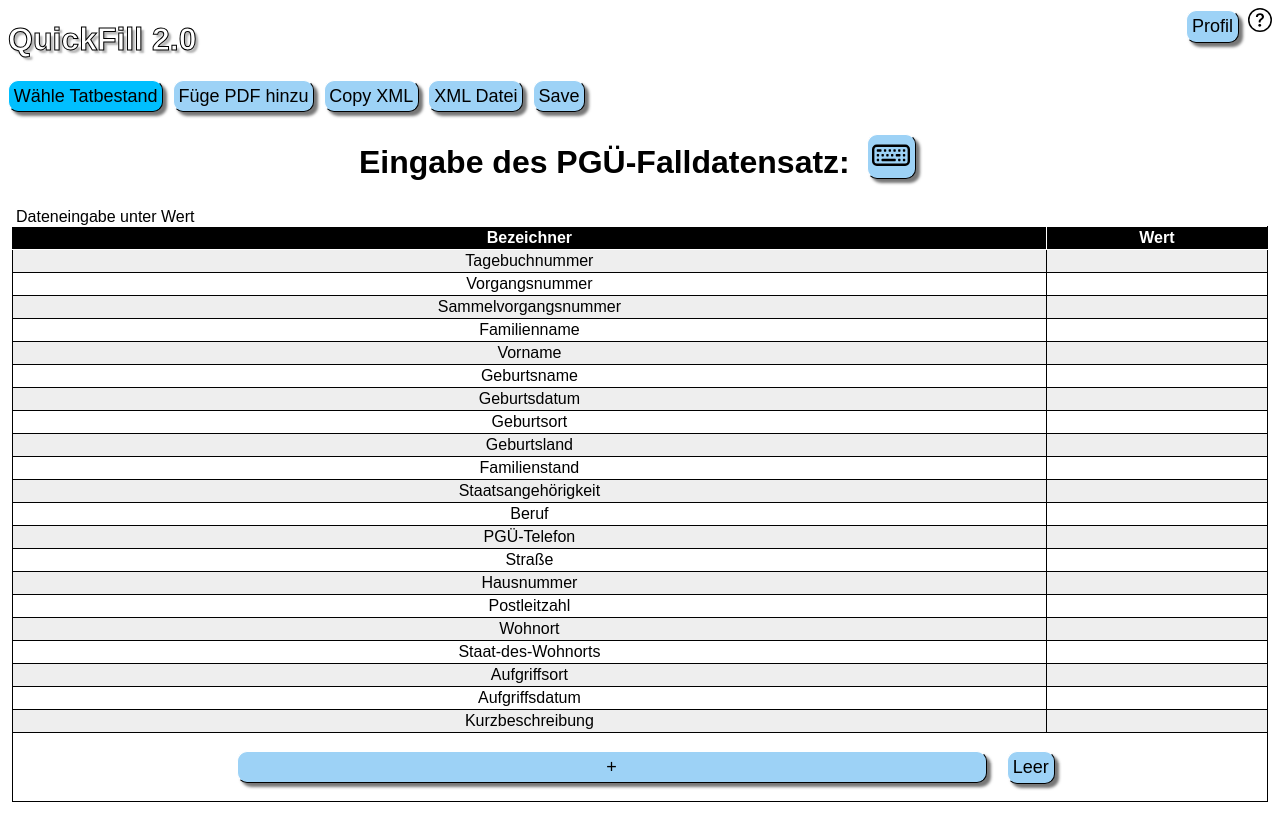
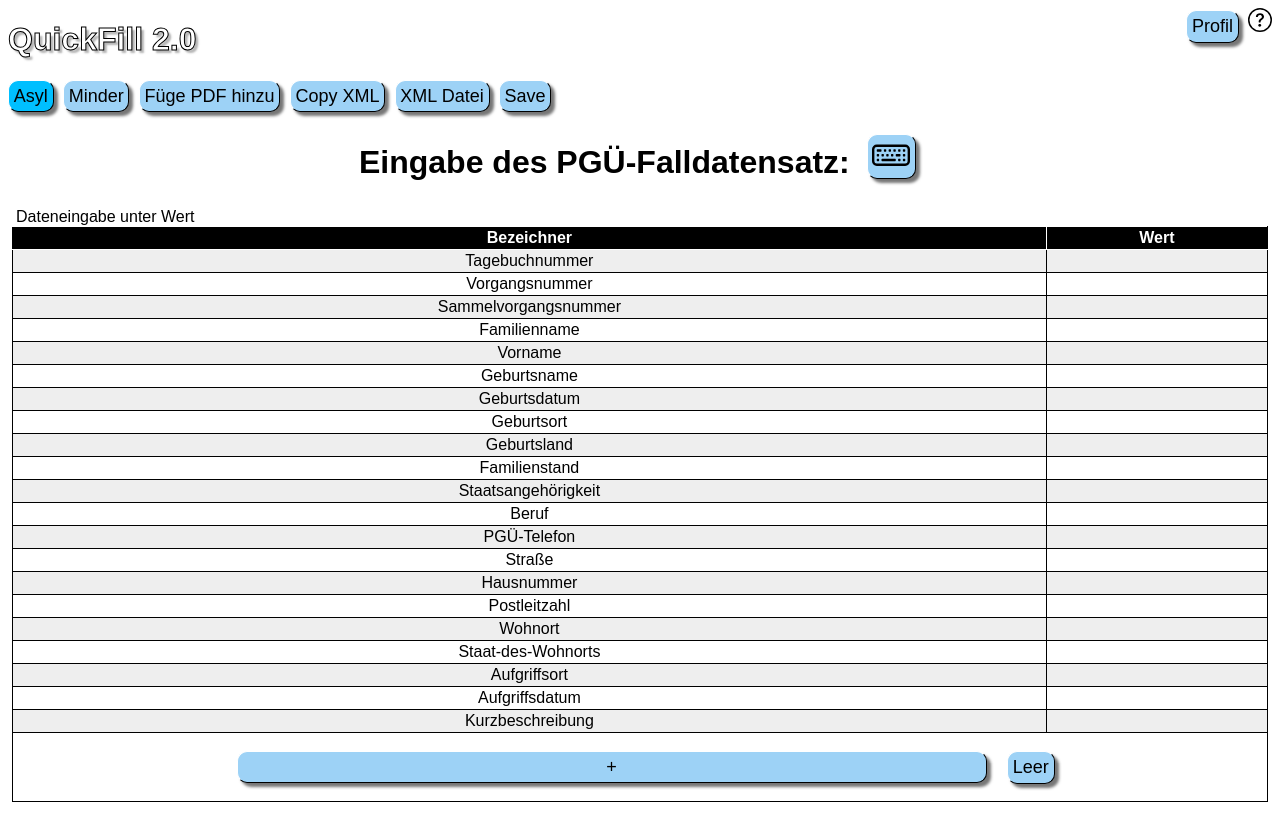
Before and after one commit to SKaul94/quick-fill-20, a website with bundled scripts: page index.html in a window 1280 px wide. Built offline with nearby package versions, Linux system fonts and the light colour scheme.

Commit message:
use multiple open buttons

```diff
--- a/index.html
+++ b/index.html
@@ -77,7 +77,11 @@
 </div>
 
   <!-- Buttons in the app view have class app -->
-  <button class="open app" title="Verzeichnis mit mehreren PDF öffnen">Wähle Tatbestand</button>
+  <!--
+    <button class="open app" title="Verzeichnis mit mehreren PDF öffnen" data-remember="Tatbestand">Wähle Tatbestand</button>
+  -->
+  <button class="open app" title="Verzeichnis mit mehreren PDF öffnen" data-remember="Asyl">Asyl</button>
+  <button class="open app" title="Verzeichnis mit mehreren PDF öffnen" data-remember="Minder">Minder</button>
   <button class="file_chooser app" title="Einzelnes PDF öffnen">Füge PDF hinzu</button>
   <button class="open_import_xml_clipboard app" title="XML aus Pufferspeicher einfügen">Copy XML</button>
   <button class="open_import_xml_file app" title="XML aus Datei einfügen">XML Datei</button>
--- a/index.js
+++ b/index.js
@@ -97,7 +97,7 @@ for (const openButton of document.body.querySelectorAll('.open')) {
       // Suggested directory in which the file picker opens. A well-known directory or a file handle.
       startIn: 'downloads',
       // By specifying an ID, the user agent can remember different directories for different IDs.
-      id: 'Tatbestand',
+      id: openButton.dataset.remember || 'Tatbestand',
       // Callback to determine whether a directory should be entered, return `true` to skip.
       skipDirectory: (dir) => dir.name.startsWith('.'), // skip hidden directories
     });
```
